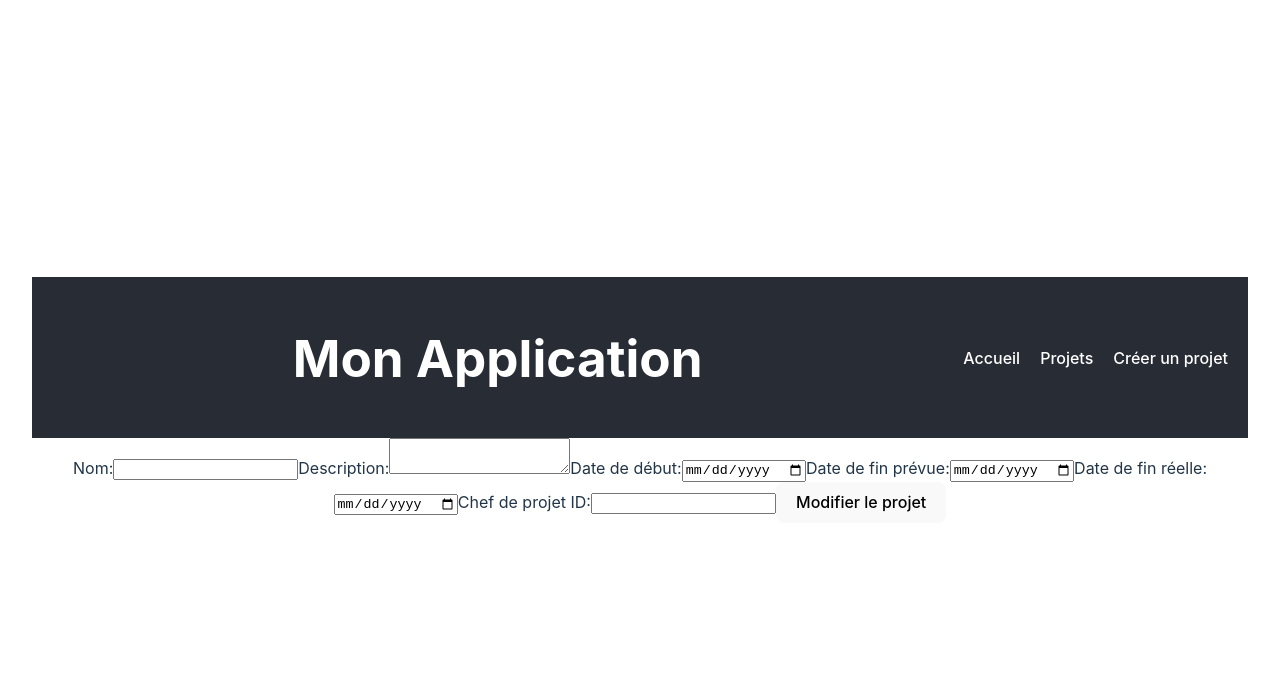
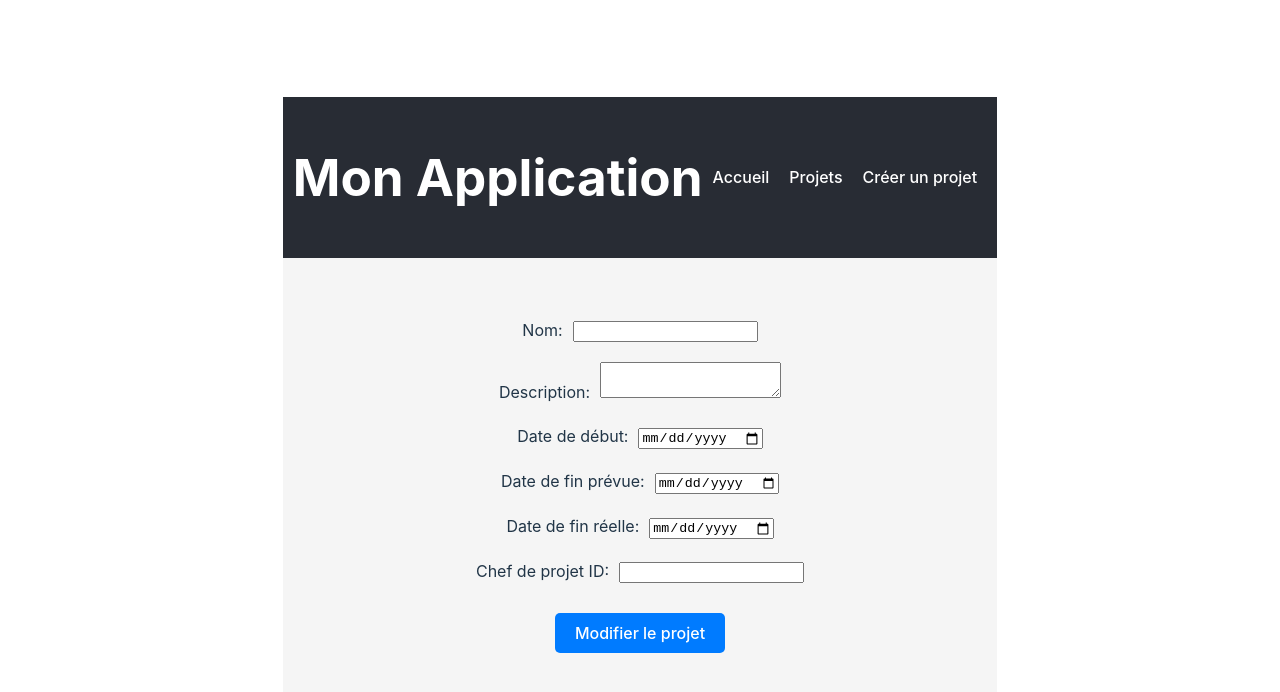
Before and after one commit to yacine977/frontend-gestion-projet, a React (Vite) app: page /modifier-projet/1 in a window 1280 px wide. Shown: the top 692 px of the page. Built offline with nearby package versions, Linux system fonts and the light colour scheme; no server answers.

Commit message:
Harmoniser le style de ModifierProjet avec CreerProjet
Les composants ModifierProjet et CreerProjet utilisent maintenant le même fichier CSS (ProjetForm.css) pour assurer une cohérence de style. Les deux formulaires ont maintenant le même aspect visuel.

```diff
--- a/src/composants/CreerProjet.jsx
+++ b/src/composants/CreerProjet.jsx
@@ -1,5 +1,5 @@
 import { useState } from 'react';
-import '../styles/CreerProjet.css';
+import '../styles/ProjetForm.css'
 
 function CreerProjet() {
   const [nom, setNom] = useState('');
--- a/src/composants/ModifierProjet.jsx
+++ b/src/composants/ModifierProjet.jsx
@@ -1,5 +1,12 @@
 import { useState, useEffect } from 'react';
 import { useParams } from 'react-router-dom';
+import '../styles/ProjetForm.css'
+
+
+
+
+
+
 
 function ModifierProjet() {
   const { id } = useParams();
@@ -56,7 +63,7 @@ function ModifierProjet() {
   };
 
   return (
-    <form onSubmit={handleSubmit}>
+    <form onSubmit={handleSubmit} className='creer-projet'>
       <label>
         Nom:
         <input type="text" value={nom} onChange={(e) => setNom(e.target.value)}  />
```
Also changed, not shown: src/styles/ProjetForm.css (renamed from src/styles/CreerProjet.css).
